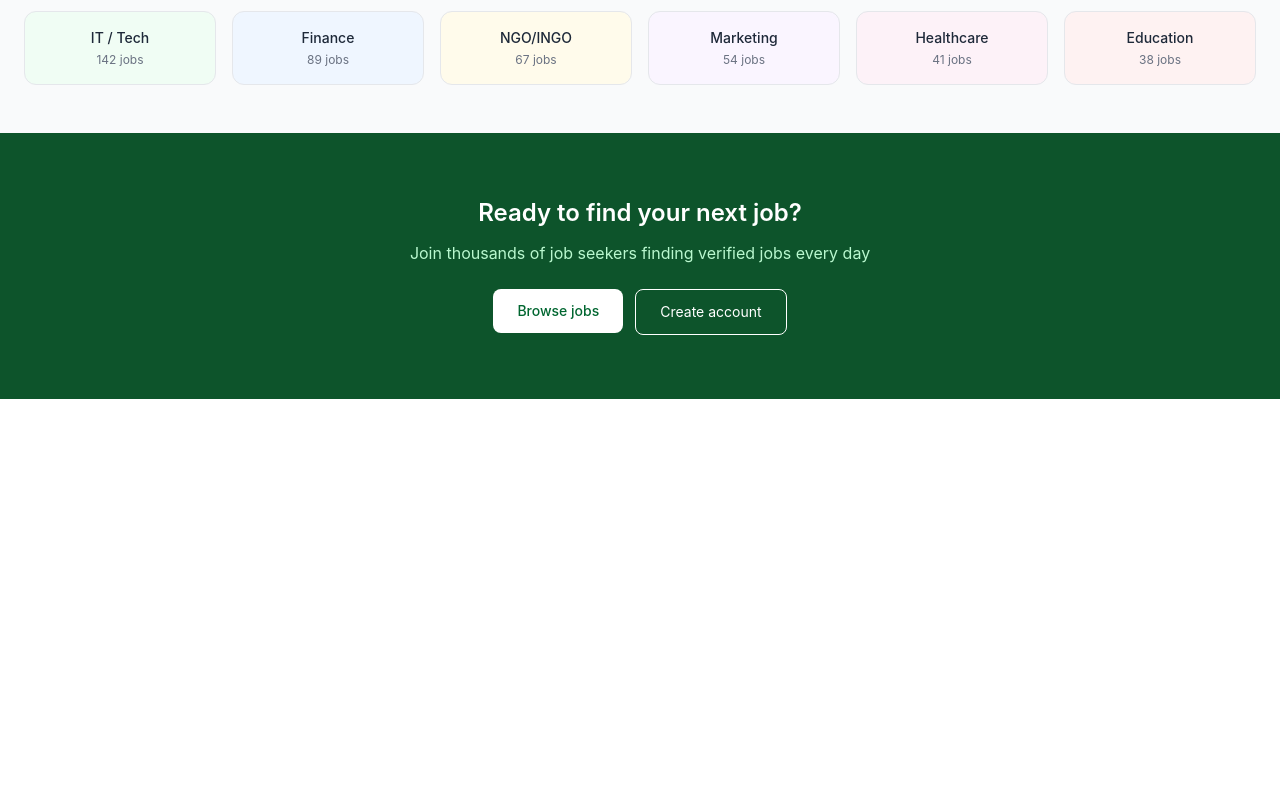
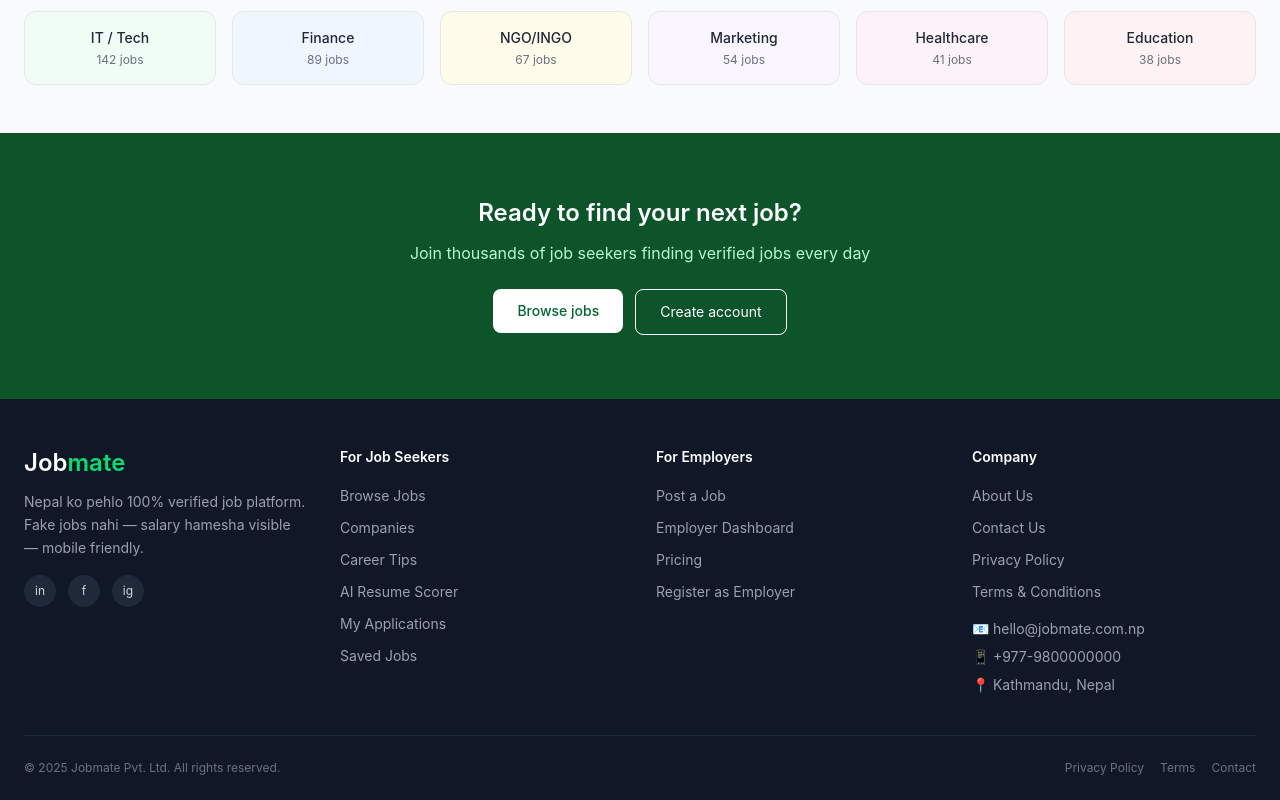
Before and after one commit to devkotabipin42/Jobmate, a React app in the folder frontend/: page / in a window 1280 px wide. Shown: the part 804-1604 px from the top of the page. Before the commit the page ends 1203 px from the top, so only its background shows below. Built offline with nearby package versions, Linux system fonts and the light colour scheme; no server answers; the HTML template or start-up script is replaced by a standard one.

Commit message:
update footer section

```diff
--- /dev/null
+++ b/frontend/src/features/jobs/components/Footer.jsx
@@ -0,0 +1,141 @@
+import { Link } from 'react-router-dom'
+
+const Footer = () => {
+    return (
+        <footer className='bg-gray-900 dark:bg-gray-950 text-gray-300 pt-12 pb-6 px-6'>
+            <div className='max-w-6xl mx-auto'>
+                <div className='grid grid-cols-1 md:grid-cols-2 lg:grid-cols-4 gap-8 mb-10'>
+
+                    {/* Company Info */}
+                    <div>
+                        <div className='text-2xl font-semibold text-white mb-3'>
+                            Job<span className='text-green-400'>mate</span>
+                        </div>
+                        <p className='text-sm text-gray-400 leading-relaxed mb-4'>
+                            Nepal ko pehlo 100% verified job platform. Fake jobs nahi — salary hamesha visible — mobile friendly.
+                        </p>
+                        {/* Social Links */}
+                        <div className='flex gap-3'>
+                            {[
+                                { icon: 'in', href: 'https://linkedin.com', label: 'LinkedIn' },
+                                { icon: 'f', href: 'https://facebook.com', label: 'Facebook' },
+                                { icon: 'ig', href: 'https://instagram.com', label: 'Instagram' },
+                            ].map((social, i) => (
+
+                                 <a   key={i}
+                                    href={social.href}
+                                    target='_blank'
+                                    rel='noreferrer'
+                                    className='w-8 h-8 bg-gray-800 rounded-full flex items-center justify-center text-xs text-gray-300 hover:bg-green-600 hover:text-white transition-colors'
+                                >
+                                    {social.icon}
+                                </a>
+                            ))}
+                        </div>
+                    </div>
+
+                    {/* For Job Seekers */}
+                    <div>
+                        <h3 className='text-sm font-semibold text-white mb-4'>For Job Seekers</h3>
+                        <ul className='space-y-2'>
+                            {[
+                                { label: 'Browse Jobs', path: '/jobs' },
+                                { label: 'Companies', path: '/companies' },
+                                { label: 'Career Tips', path: '/career-tips' },
+                                { label: 'AI Resume Scorer', path: '/resume-scorer' },
+                                { label: 'My Applications', path: '/my-applications' },
+                                { label: 'Saved Jobs', path: '/saved-jobs' },
+                            ].map((link, i) => (
+                                <li key={i}>
+                                    <Link
+                                        to={link.path}
+                                        className='text-sm text-gray-400 hover:text-green-400 transition-colors'
+                                    >
+                                        {link.label}
+                                    </Link>
+                                </li>
+                            ))}
+                        </ul>
+                    </div>
+
+                    {/* For Employers */}
+                    <div>
+                        <h3 className='text-sm font-semibold text-white mb-4'>For Employers</h3>
+                        <ul className='space-y-2'>
+                            {[
+                                { label: 'Post a Job', path: '/employer/post-job' },
+                                { label: 'Employer Dashboard', path: '/employer/dashboard' },
+                                { label: 'Pricing', path: '/pricing' },
+                                { label: 'Register as Employer', path: '/register' },
+                            ].map((link, i) => (
+                                <li key={i}>
+                                    <Link
+                                        to={link.path}
+                                        className='text-sm text-gray-400 hover:text-green-400 transition-colors'
+                                    >
+                                        {link.label}
+                                    </Link>
+                                </li>
+                            ))}
+                        </ul>
+                    </div>
+
+                    {/* Company */}
+                    <div>
+                        <h3 className='text-sm font-semibold text-white mb-4'>Company</h3>
+                        <ul className='space-y-2'>
+                            {[
+                                { label: 'About Us', path: '/about' },
+                                { label: 'Contact Us', path: '/contact' },
+                                { label: 'Privacy Policy', path: '/privacy' },
+                                { label: 'Terms & Conditions', path: '/terms' },
+                            ].map((link, i) => (
+                                <li key={i}>
+                                    <Link
+                                        to={link.path}
+                                        className='text-sm text-gray-400 hover:text-green-400 transition-colors'
+                                    >
+                                        {link.label}
+                                    </Link>
+                                </li>
+                            ))}
+                        </ul>
+
+                        {/* Contact */}
+                        <div className='mt-4 space-y-2'>
+
+                              <a  href='mailto:hello@jobmate.com.np'
+                                className='flex items-center gap-2 text-sm text-gray-400 hover:text-green-400 transition-colors'
+                            >
+                                📧 hello@jobmate.com.np
+                            </a>
+
+                             <a   href='tel:+977-9800000000'
+                                className='flex items-center gap-2 text-sm text-gray-400 hover:text-green-400 transition-colors'
+                            >
+                                📱 +977-9800000000
+                            </a>
+                            <p className='flex items-center gap-2 text-sm text-gray-400'>
+                                📍 Kathmandu, Nepal
+                            </p>
+                        </div>
+                    </div>
+                </div>
+
+                {/* Bottom bar */}
+                <div className='border-t border-gray-800 pt-6 flex flex-col md:flex-row items-center justify-between gap-4'>
+                    <p className='text-xs text-gray-500'>
+                        © 2025 Jobmate Pvt. Ltd. All rights reserved.
+                    </p>
+                    <div className='flex gap-4'>
+                        <Link to='/privacy' className='text-xs text-gray-500 hover:text-green-400'>Privacy Policy</Link>
+                        <Link to='/terms' className='text-xs text-gray-500 hover:text-green-400'>Terms</Link>
+                        <Link to='/contact' className='text-xs text-gray-500 hover:text-green-400'>Contact</Link>
+                    </div>
+                </div>
+            </div>
+        </footer>
+    )
+}
+
+export default Footer
--- a/frontend/src/features/jobs/pages/Home.jsx
+++ b/frontend/src/features/jobs/pages/Home.jsx
@@ -2,6 +2,7 @@
 import { Link } from "react-router-dom";
 import { motion } from "framer-motion";
 import Navbar from "../../../components/Navbar.jsx";
+
 import {
   fadeUp,
   staggerFadeUp,
@@ -10,6 +11,7 @@
   textReveal,
   cleanupAnimations,
 } from "../../../utils/animations.js";
+import Footer from "../components/Footer.jsx";
 
 const Home = () => {
   const titleRef = useRef(null);
@@ -270,6 +272,7 @@
           </motion.div>
         </div>
       </div>
+      <Footer/>
     </div>
   );
 };
```
Also changed, not shown: frontend/src/features/jobs/pages/About.jsx (added), frontend/src/features/jobs/pages/Contact.jsx (added), frontend/src/features/jobs/pages/Privacy.jsx (added), frontend/src/features/jobs/pages/Terms.jsx (added).
